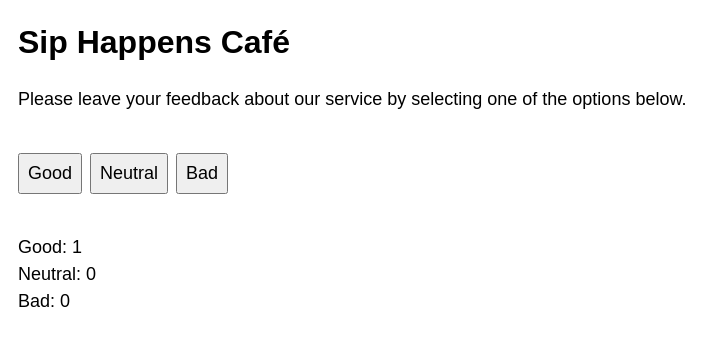
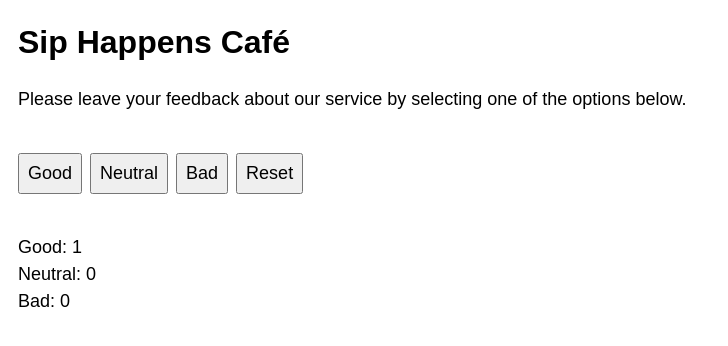
Before and after one commit to OlhaKatrych/goit-react-hw-02, a React (Vite) app: page / in a window 1280 px wide. Both pictures are taken after a click on the button "Good". Shown: the top 346 px of the page, without its empty margins (0-728 px from the left). Built offline with nearby package versions, Linux system fonts and the light colour scheme.

Commit message:
the fourth step

```diff
--- a/src/App.jsx
+++ b/src/App.jsx
@@ -13,19 +13,26 @@ const feedbackObj = {
 
 function App() {
   const [feedbacks, setFeedbacks] = useState(feedbackObj);
+  const totalFeedback = feedbacks.good + feedbacks.neutral + feedbacks.bad;
   function updateFeedback(feedbackType) {
     setFeedbacks((prevState) => ({
       ...prevState,
       [feedbackType]: prevState[feedbackType] + 1,
     }));
   }
-
-  const totalFeedback = feedbacks.good + feedbacks.neutral + feedbacks.bad;
+  function handleReset() {
+    setFeedbacks(feedbackObj);
+  }
 
   return (
     <div>
       <Description />
-      <Options feedbackData={feedbacks} onUpdateFeedback={updateFeedback} />
+      <Options
+        feedbackData={feedbacks}
+        totalFeedbackProp={totalFeedback}
+        onUpdateFeedback={updateFeedback}
+        onReset={handleReset}
+      />
       {totalFeedback > 0 ? (
         <Feedback feedbackValue={feedbacks} />
       ) : (
--- a/src/components/Options/Options.jsx
+++ b/src/components/Options/Options.jsx
@@ -1,6 +1,11 @@
 import css from "./Options.module.css";
 
-function Options({ feedbackData, onUpdateFeedback }) {
+function Options({
+  feedbackData,
+  onUpdateFeedback,
+  totalFeedbackProp,
+  onReset,
+}) {
   const arrOptions = Object.keys(feedbackData);
   return (
     <div className={css.containerOptions}>
@@ -8,12 +13,23 @@ function Options({ feedbackData, onUpdateFeedback }) {
         {arrOptions.map((item) => {
           return (
             <li key={item}>
-              <button className={css.btnText} onClick={()=> onUpdateFeedback(item)}>
+              <button
+                type="button"
+                className={css.btnText}
+                onClick={() => {
+                  onUpdateFeedback(item);
+                }}
+              >
                 {item}
               </button>
             </li>
           );
         })}
+        {totalFeedbackProp > 0 ? (
+          <button type="button" className={css.btnText} onClick={onReset}>
+            Reset
+          </button>
+        ) : null}
       </ul>
     </div>
   );
```
